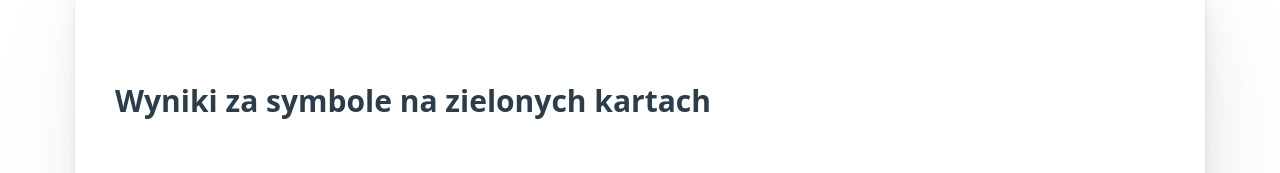
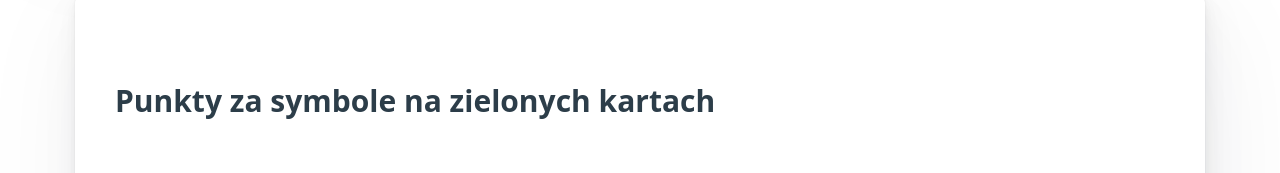
Before and after one commit to radiden/7calculator, a React (Create React App) app: page / in a window 1280 px wide. Shown: the part 3781-3954 px from the top of the page. Built offline with nearby package versions, Linux system fonts and the light colour scheme.

Commit message:
Fix odd language

```diff
--- a/src/App.js
+++ b/src/App.js
@@ -23,7 +23,7 @@ function App() {
       <PlayerScoreTable players={players} setPlayers={setPlayers} />
       <div className="container">
         <article>
-          <h3>Wyniki za symbole na zielonych kartach</h3>
+          <h3>Punkty za symbole na zielonych kartach</h3>
           <table>
             <tbody>
               <tr>
```
